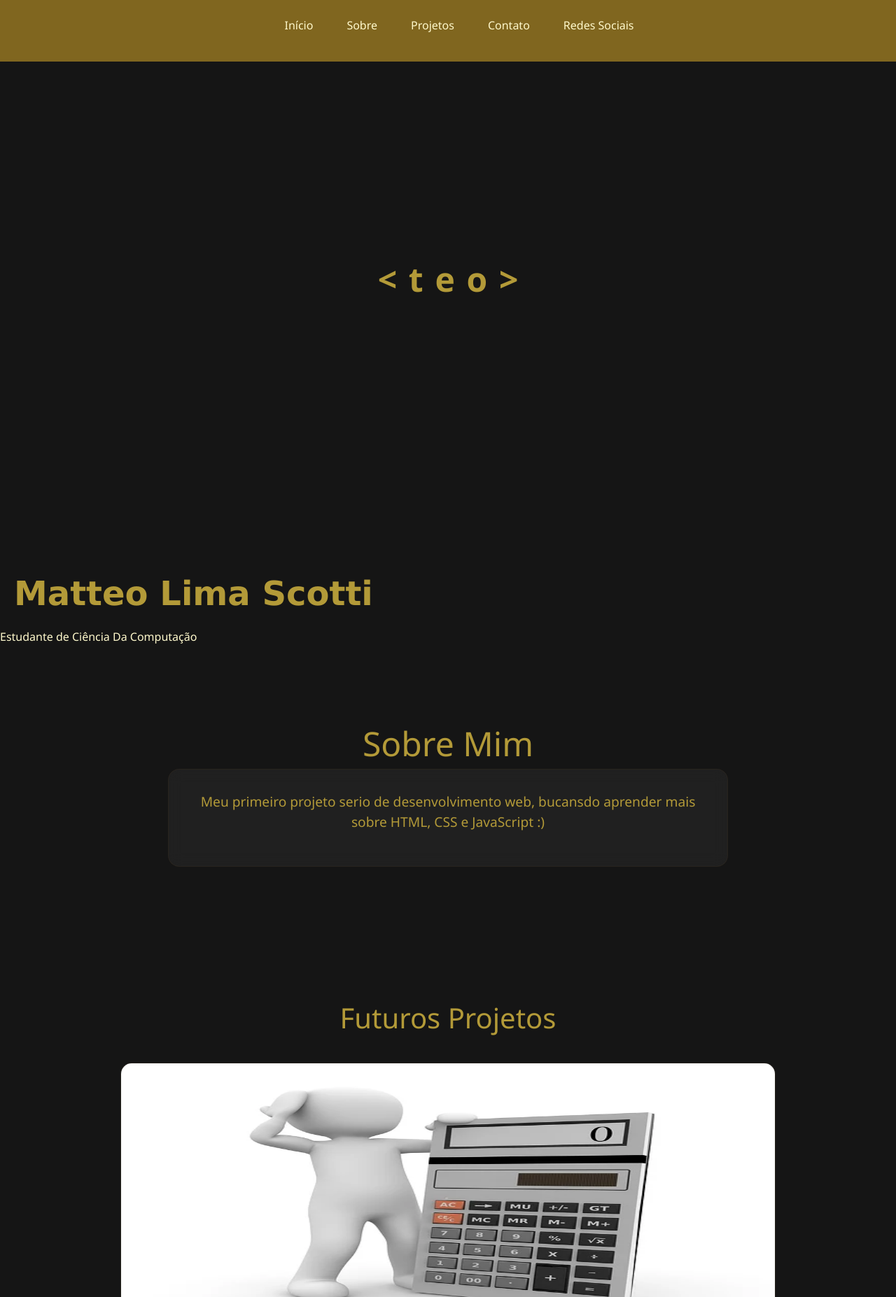
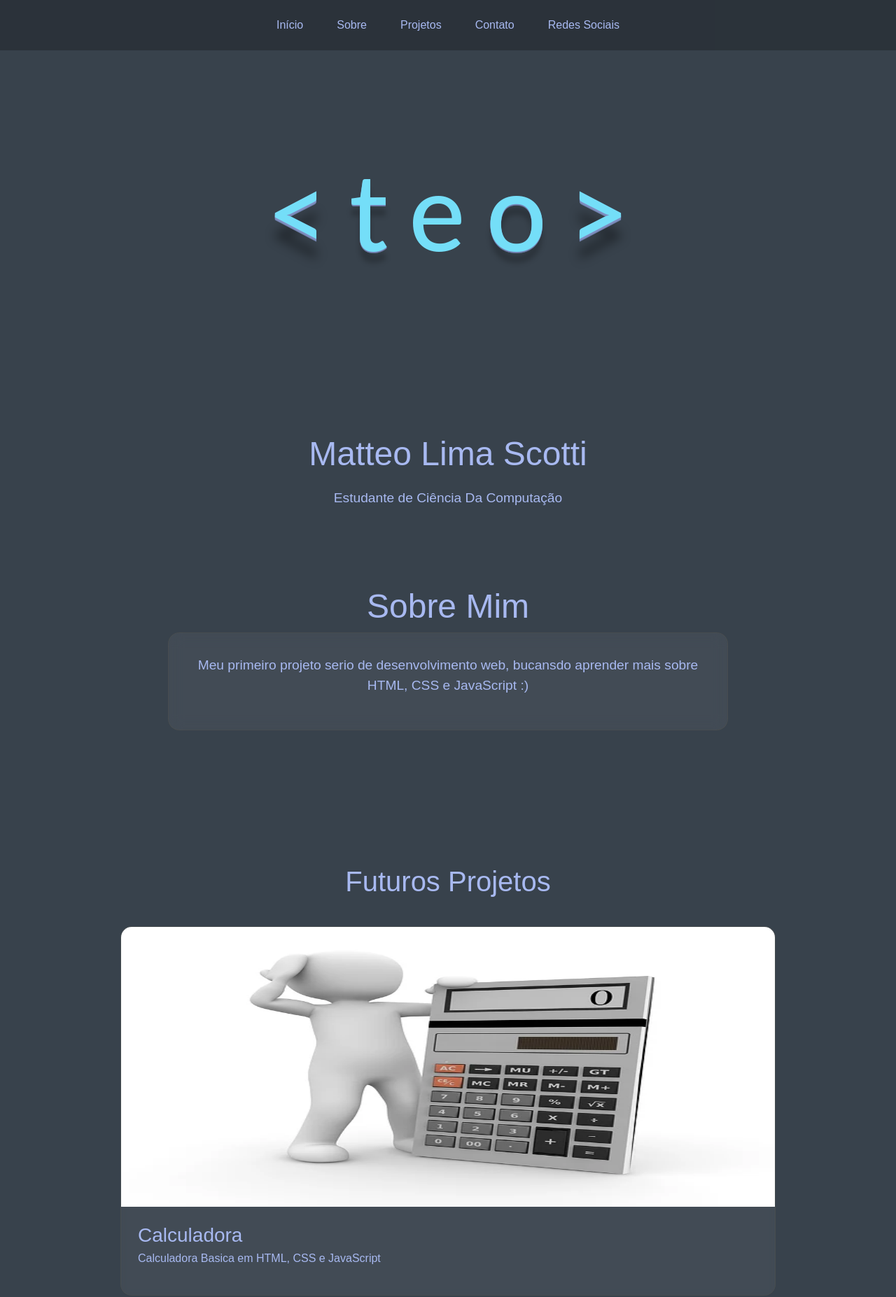
Before and after one commit to TeoZ08/antigo-portfolio, a plain HTML site: page index.html in a window 1280 px wide. Shown: the top 1854 px of the page at 70% size. Drawn offline with nearby package versions, Linux system fonts and the light colour scheme.

Commit message:
Update style.css

```diff
--- a/style.css
+++ b/style.css
@@ -1,156 +1,249 @@
-*{
+* {
   margin: 0;
   padding: 0;
   box-sizing: border-box;
-    font-family: 'Segoe UI', Tahoma, Geneva, Verdana, sans-serif;
+  /*font-family: "Segoe UI", Tahoma, Geneva, Verdana, sans-serif;*/
+  font-family: poppins, sans-serif;
   border: 0;
   vertical-align: baseline;
 }
 
-html{
+@media (max-width: 768px) {
+  .navegacao {
+    position: static;
+    top: 0;
+    background-color: rgba(155, 123, 34, 0.8);
+    width: 100%;
+    z-index: 100; /*garante que a barra de navegação fique acima de outros elementos*/
+    padding: 1rem; /*adiciona espaçamento interno*/
+  }
+
+  .menu {
+    flex-direction: row;
+    overflow-x: auto; /*permite rolagem horizontal se os itens excederem a largura da tela*/
+    white-space: nowrap; /*impede que os itens quebrem para a próxima linha*/
+    gap: 1rem;
+    padding: 0 1rem;
+  }
+
+  .menu-link {
+    font-size: 1rem;
+  }
+  main > h1 {
+    font-size: 2rem;
+  }
+}
+
+html {
   scroll-behavior: smooth;
 }
 
 :root {
-    --primaria: #151515;
-    --secundaria: #ffde22;
-    --escuro: #151515;
+  --secundaria: #b67ed6;
+  --fundo: #38424c;
+  --escuro: #3a2b37;
   --maisescuro: #0a0a0a;
-    --claro: #fff9cc;
+  --fonte: #a8b9f1;
   --vidro: rgba(184, 125, 17, 0.05);
-    --sombra: rgba(247, 231, 20, 0.3);
+  --sombra: rgba(207, 0, 207, 0.3);
 }
 
-
-body{
-    background-color: var(--escuro);
-    color: var(--claro);
+body {
+  background: var(--fundo);
+  color: var(--fonte);
 }
 
-.navegacao{
+.navegacao {
   position: fixed; /*fixa a barra de navegação no topo da página*/
   top: 0;
-    background-color: rgba(155, 123, 34, 0.8);
+  background-color: rgba(0, 0, 0, 0.233);
   width: 100%;
   z-index: 100; /*garante que a barra de navegação fique acima de outros elementos*/
-    padding: 1.5rem ; /*adiciona espaçamento interno*/
+  padding: 1.5rem; /*adiciona espaçamento interno*/
+  color: var(--fonte); /*define a cor do texto da barra de navegação*/
 }
 
-.menu{
+.menu {
+  margin: 0;
+  padding: 0;
   display: flex; /*usa flexbox para alinhar os itens horizontalmente*/
   justify-content: center; /*centraliza os itens horizontalmente*/
   list-style: none; /*remove os marcadores da lista*/
   gap: 3rem; /*adiciona espaçamento entre os itens do menu*/
 }
 
-.menu-link{
+.menu-link {
   text-decoration: none; /*remove o sublinhado dos links*/
-    color: var(--claro); /*define a cor do texto dos links*/
-    font-weight: 500; /*define o peso da fonte dos links*/
+  font-weight: 500;
   position: relative;
   padding: 0.5rem 0; /*adiciona espaçamento interno vertical aos links*/
+  color: var(--fonte); /*define a cor do texto dos links*/
+  font-size: 1rem; /*define o tamanho da fonte dos links*/
 }
 
 /*after -> antes/ before -> depois*/
-.menu-link::after{
-    content: ''; /*cria um pseudo-elemento vazio*/
+.menu-link::after {
+  content: ""; /*cria um pseudo-elemento vazio*/
   position: absolute; /*posiciona o pseudo-elemento de forma absoluta em relação ao link*/
   width: 0; /*define a largura do pseudo-elemento como 100% do link*/
   height: 2px; /*define a altura do pseudo-elemento*/
   bottom: 0; /*posiciona o pseudo-elemento na parte inferior do link*/
   left: 0; /*alinha o pseudo-elemento à esquerda do link*/
-    background: #f4d03f; /*define a cor de fundo do pseudo-elemento*/
+  background: #000000; /*define a cor de fundo do pseudo-elemento*/
   transition: width 0.5s ease; /*adiciona uma transição suave para a expansão da largura*/
 }
 
-.menu-link:hover::after{
+.menu-link:hover::after {
   width: 100%; /*ao passar o mouse, a largura do pseudo-elemento se expande para 100% do link*/
 }
 
-.cabecalho{
-    min-height: 100vh; /*define a altura mínima do cabeçalho como 100% da altura da janela de visualização*/
+.cabecalho {
+  height: 600px;
   display: flex; /*usa flexbox para alinhar os itens dentro do cabeçalho*/
   justify-content: center; /*centraliza os itens horizontalmente*/
   align-items: center; /*centraliza os itens verticalmente*/
   flex-direction: column; /*alinha os itens em uma coluna --- Se eu quisesse em linha, usaria ROW*/
 }
 
-.foto-perfil{
-    width: 350px;
-    height: 350px;
-    box-shadow: 0 0 20px rgba(247, 231, 20, 0.3); /*adiciona uma sombra ao redor da imagem*/
-    border-radius: 50%; /*torna a imagem circular*/
-    object-fit: cover; /*cobre todo o espaço da imagem sem distorção*/
-    border: 4px solid var(--vidro); /*adiciona uma borda ao redor da imagem*/
-    animation: flutuar 5s ease-in-out infinite;
-    z-index: 1; /*garante que a borda animada fique acima de outros elementos*/
-
+.container-logo {
+  width: 300px; /*define a largura do contêiner da imagem*/
+  height: 300px; /*define a altura do contêiner da imagem*/
+  overflow: hidden; /*oculta qualquer conteúdo que exceda os limites do contêiner*/
+  width: 100%; /*define a largura do contêiner como 100% do elemento pai*/
+  padding: 0; /*remove o preenchimento do contêiner*/
+  margin: 0; /*remove a margem do contêiner*/
 }
 
-h1{
-    font-size: 3rem; /*define o tamanho da fonte do título*/
-    color: #b39a38;
-    font-weight: bold; /*define o peso da fonte do título como negrito*/
-    margin: 20px; /*adiciona espaçamento acima do título*/
-    font-family: 'Lucida Sans', 'Lucida Sans Regular', 'Lucida Grande', 'Lucida Sans Unicode', Geneva, Verdana, sans-serif; /*define a família da fonte do título*/
-
+span {
+  font-family: "Lato", sans-serif;
+  user-select: none;
+  position: relative;
+  display: inline-block;
+  text-shadow: 0 1px 0 #8190c4, 0 2px 0 #8190c4, 0 3px 0 #8190c4,
+    0 4px 0 #8190c4, 0 5px 0 #8190c4, 6px 0 transparent,
+    0 7px transparent 0 8px 0 transparent, 0 10px 10px rgba(0, 0, 0.5);
+  animation: bounce 0.6s ease-out infinite alternate;
 }
 
-.cabecalho-sub-titulo{
-    font-size: 1.2rem; /*define o tamanho da fonte do subtítulo*/
-    color: #b39a38;
+h1 span:nth-child(2) {
+  animation-delay: 0.1s;
+}
+h1 span:nth-child(3) {
+  animation-delay: 0.2s;
+}
+h1 span:nth-child(4) {
+  animation-delay: 0.3s;
+}
+h1 span:nth-child(5) {
+  animation-delay: 0.4s;
 }
 
-.sobre{
+@keyframes bounce {
+  100% {
+    top: -20px;
+    text-shadow: 0 1px 0 #8190c4, 0 2px 0 #8190c4, 0 3px 0 #8190c4,
+      0 4px 0 #8190c4, 0 5px 0 #8190c4, 0 6px 0 #8190c4, 0 7px 0 #8190c4,
+      0 8px 0 #8190c4, 0 9px 0 #8190c4, 0 60px 30px rgba(0, 0, 0, 0.8);
+  }
+}
+
+.logo {
+  width: 100%; /*define a largura da imagem como 100% do contêiner*/
+  height: 100%; /*define a altura da imagem como 100% do contêiner*/
+  display: flex;
+  align-items: center;
+  justify-content: center;
+  gap: 30px; /*adiciona espaçamento entre os itens dentro do contêiner*/
+  font-size: 9.5rem;
+  color: rgb(116, 222, 248);
+}
+
+/*.foto-perfil {
+  width: 300px;
+  height: 300px;
+  box-shadow: 0 0 20px rgba(100, 190, 241, 0.63); /*adiciona uma sombra ao redor da imagem*
+  border-radius: 50%; /*torna a imagem circular*
+  object-fit: cover; /*cobre todo o espaço da imagem sem distorção*
+  border: 4px solid var(--vidro); /*adiciona uma borda ao redor da imagem*
+  animation: flutuar 5s ease-in-out infinite;
+  z-index: 1; /*garante que a borda animada fique acima de outros elementos*
+} */
+.conteiner-logo {
+  background: red;
+  width: 300px; /*define a largura do contêiner da imagem*/
+  height: 300px; /*define a altura do contêiner da imagem*/
+  box-shadow: 0 0 20px rgba(100, 190, 241, 0.63); /*adiciona uma sombra ao redor do contêiner*/
+  border-radius: 50%; /*torna o contêiner circular*/
+  overflow: hidden; /*oculta qualquer conteúdo que exceda os limites do contêiner*/
+}
+
+.apresentacao {
+  display: flex;
+  align-items: center;
+  justify-content: center;
+  flex-direction: column;
+}
+
+.apresentacao-titulo {
+  font-size: 3rem; /*define o tamanho da fonte do título*/
+  margin: 20px; /*adiciona espaçamento acima do título*/
+}
+
+.apresentacao-sub-titulo {
+  font-size: 1.2rem; /*define o tamanho da fonte do subtítulo*/
+}
+
+.sobre {
   padding: 6rem 2rem; /*adiciona espaçamento interno ao redor da seção "Sobre"*/
 }
 
-.sobre-titulo{
+.sobre-titulo {
   font-size: 3rem; /*define o tamanho da fonte do título da seção "Sobre"*/
-    color: #b39a38;
   text-align: center; /*centraliza o texto do título*/
 }
 
-.sobre-caixa{
+.sobre-caixa {
   padding: 2rem;
   max-width: 800px; /*define a largura máxima da caixa de texto*/
   margin: 0 auto; /*centraliza a caixa de texto horizontalmente*/
   border-radius: 16px; /*arredonda os cantos da caixa de texto*/
   border: 1px solid var(--vidro); /*adiciona uma borda ao redor da caixa de texto*/
-    backdrop-filter: blur(10px); /*aplica um efeito de desfoque ao fundo da caixa de texto*/
+  backdrop-filter: blur(
+    10px
+  ); /*aplica um efeito de desfoque ao fundo da caixa de texto*/
   background: rgba(255, 255, 255, 0.05);
 }
 
-.sobre-paragrafo{
+.sobre-paragrafo {
   text-align: center; /*centraliza o texto do parágrafo*/
   font-size: 1.2rem; /*define o tamanho da fonte do parágrafo*/
-    color: #b39a38;
 }
 
-.projetos{
+.projetos {
   padding: 6rem 2rem; /*adiciona espaçamento interno ao redor da seção "Projetos"*/
 }
 
-.projetos-imagem{
+.projetos-imagem {
   width: 100%;
   height: 400px;
-    box-shadow: 0 0 20px rgba(247, 231, 20, 0.3); /*adiciona uma sombra ao redor da imagem*/
 }
 
-.projetos-titulo{
+.projetos-titulo {
   text-align: center; /*centraliza o texto do título*/
   font-size: 2.5rem; /*define o tamanho da fonte do título*/
-    color: #b39a38;
 }
 
-.projetos-card:hover{
-    box-shadow: 0 10px 20px rgba(247, 231, 20, 0.3);; /*adiciona uma sombra ao redor do cartão de projeto ao passar o mouse*/
+.projetos-card:hover {
+  box-shadow: 0 10px 20px rgba(115, 139, 218, 0.493); /*adiciona uma sombra ao redor do cartão de projeto ao passar o mouse*/
   transform: translateY(10px) scale(1.03); /*move o cartão para baixo e aumenta ligeiramente o tamanho ao passar o mouse*/
 }
 
-.projetos-caixa{
+.projetos-caixa {
   display: grid;
-    grid-template-columns: repeat(auto-fit, minmax(300px, 1fr)); /*cria um layout de grade responsivo com colunas de tamanho mínimo de 300px*/
+  grid-template-columns: repeat(
+    auto-fit,
+    minmax(300px, 1fr)
+  ); /*cria um layout de grade responsivo com colunas de tamanho mínimo de 300px*/
   max-width: 1000px; /*define a largura máxima da caixa de projetos*/
   object-fit: cover;
   margin: 0 auto; /*centraliza a caixa de projetos horizontalmente*/
@@ -159,173 +252,173 @@ h1{
   border-radius: 20px; /*arredonda os cantos da caixa de projetos*/
 }
 
-.projetos-card{
+.projetos-card {
   background: rgba(255, 255, 255, 0.05);
   border-radius: 16px; /*arredonda os cantos do cartão de projeto*/
-    backdrop-filter: blur(5px); /*aplica um efeito de desfoque ao fundo do cartão de projeto*/
+  backdrop-filter: blur(
+    5px
+  ); /*aplica um efeito de desfoque ao fundo do cartão de projeto*/
   border: 1px solid var(--vidro); /*adiciona uma borda ao redor do cartão de projeto*/
   overflow: hidden;
   transition: all 0.3s ease; /*adiciona uma transição suave para o efeito de hover*/
-    cursor: pointer; /*muda o cursor para indicar que o cartão é clicável*/
   position: relative; /*define o posicionamento relativo para permitir o uso de pseudo-elementos*/
 }
 
-.info-projetos{
+.info-projetos {
   margin-bottom: 5px;
 }
 
-.caixa-texto-projetos{
+.caixa-texto-projetos {
   padding: 1.5rem; /*adiciona espaçamento interno ao redor do texto do projeto*/
-    color: #b39a38;
 }
 
-.paragrafro-projetos{
-    color: rgba(194, 191, 11, 0.548); /*define a cor do texto do parágrafo do projeto*/
+.paragrafro-projetos {
   line-height: 1.25rem;
-
 }
 
-.contatos{
+.contatos {
   padding: 6rem 2rem; /*adiciona espaçamento interno ao redor da seção "Contato"*/
 }
 
-.contatos-titulo{
+.contatos-titulo {
   text-align: center; /*centraliza o texto do título*/
   font-size: 2.5rem; /*define o tamanho da fonte do título*/
   margin-bottom: 50px; /*adiciona espaçamento abaixo do título*/
-    color: #b39a38;
 }
 
-.formulario-contato{
+.formulario-contato {
   max-width: 600px; /*define a largura máxima do formulário de contato*/
   margin: 0 auto; /*centraliza o formulário horizontalmente*/
   background: rgba(255, 255, 255, 0.05);
-    backdrop-filter: blur(5px); /*aplica um efeito de desfoque ao fundo do formulário*/
+  backdrop-filter: blur(
+    5px
+  ); /*aplica um efeito de desfoque ao fundo do formulário*/
   padding: 2rem; /*adiciona espaçamento interno ao redor do formulário*/
   border-radius: 16px; /*arredonda os cantos do formulário*/
   border: 1px solid var(--vidro); /*adiciona uma borda ao redor do formulário*/
 }
 
-
-
-.campo-form{
+.campo-form {
   width: 100%; /*define a largura do campo de formulário como 100% do contêiner pai*/
   padding: 1rem; /*adiciona espaçamento interno ao redor do campo de formulário*/
   border-radius: 8px; /*arredonda os cantos do campo de formulário*/
   border: 1px solid var(--vidro); /*adiciona uma borda ao redor do campo de formulário*/
-    color: var(--claro); /*define a cor do texto do campo de formulário*/
-    background: rgba(255, 255, 255, 0.05); /*define o fundo do campo de formulário com um efeito de vidro*/
+  background: rgba(
+    255,
+    255,
+    255,
+    0.05
+  ); /*define o fundo do campo de formulário com um efeito de vidro*/
   outline: none; /*remove o contorno padrão do campo de formulário*/
+  color: var(--fonte);
 }
 
-.campo-form:focus{
-    border-color: var(--secundaria); /*altera a cor da borda do campo de formulário ao receber foco*/
+.campo-form:focus {
+  border-color: var(
+    --fonte
+  ); /*altera a cor da borda do campo de formulário ao receber foco*/
   box-shadow: 0 0 10px var(--escuro); /*adiciona uma sombra ao redor do campo de formulário ao receber foco*/
 }
 
-.grupo-form{
+.grupo-form {
   margin-bottom: 1.5rem; /*adiciona espaçamento abaixo do grupo de campos do formulário*/
 }
 
-.botao-form{
-    color: var(--claro); /*define a cor do texto do botão*/
+.botao-form {
   padding: 1rem 2rem; /*adiciona espaçamento interno ao redor do botão*/
-    background: #7d6608;
+  background: var(--maisescuro);
   border: none; /*remove a borda padrão do botão*/
   border-radius: 8px; /*arredonda os cantos do botão*/
   cursor: pointer; /*muda o cursor para indicar que o botão é clicável*/
   font-weight: bold; /*define o peso da fonte do botão como negrito*/
   width: 100%; /*define a largura do botão como 100% do contêiner pai*/
   transition: all 0.3s ease; /*adiciona uma transição suave para o efeito de hover*/
+  color: var(--fonte);
 }
 
-.botao-form:hover{
+.botao-form:hover {
   transform: translateY(-4px); /*move o botão para cima ao passar o mouse*/
-    box-shadow: 0 10px 20px var(--sombra) ; /*adiciona uma sombra ao redor do botão ao passar o mouse*/
+  box-shadow: 0 10px 20px var(--fonte); /*adiciona uma sombra ao redor do botão ao passar o mouse*/
 }
 
-
-
 @keyframes flutuar {
-    0%, 100% {
+  0%,
+  100% {
     transform: translateY(0);
-
   }
 
-    50%{
+  50% {
     transform: translateY(-20px);
   }
-
 }
 
-.rodape{
-    background-color: rgba(141, 133, 25, 0.336);
+.rodape {
+  background-color: rgba(67, 82, 167, 0.164);
   text-align: center; /*centraliza o texto do rodapé*/
   position: relative; /*define o posicionamento relativo para permitir o uso de pseudo-elementos*/
   height: auto; /*define a altura do rodapé*/
   gap: 20px;
   padding: 20px; /*adiciona espaçamento interno ao redor do rodapé*/
   margin-top: 40px;
-
 }
 
-.rodape-texto{
-    color: #e2d6a7c9; /*define a cor do texto do rodapé*/
+.rodape-texto {
   font-size: 1.5rem; /*define o tamanho da fonte do texto do rodapé*/
   padding: 1rem; /*adiciona espaçamento interno ao redor do texto do rodapé*/
 }
 
-.redes-sociais{
+.redes-sociais {
   z-index: 1000; /*garante que a lista de redes sociais fique acima de outros elementos*/
 }
 
-.lista-rede-social{
+.lista-rede-social {
   display: block;
   flex-direction: row;
   gap: 30px;
 }
 
-.item-rede-social{
+.item-rede-social {
   list-style: none; /*remove os marcadores da lista*/
   display: inline-block; /*exibe os itens da lista como blocos em linha*/
   margin: 0 25px; /*adiciona espaçamento horizontal entre os itens da lista*/
-
 }
 
-
-
-.icone-rede-social{
+.icone-rede-social {
   height: 50px; /*define a altura dos ícones*/
   width: 50px; /*define a largura dos ícones*/
   cursor: pointer; /*muda o cursor para indicar que os ícones são clicáveis*/
-
 }
 
-.icone-rede-social:hover{
+.icone-rede-social:hover {
   transform: scale(1.2); /*aumenta o tamanho do ícone ao passar o mouse*/
   transition: all 0.3s ease; /*adiciona uma transição suave para o efeito de hover*/
 }
 
-
 .icone-rede-social::before {
-  content: '';
+  content: "";
   position: absolute;
   width: 100%;
   height: 100%;
-  transition: .5s;
-  transform: scale(.9);
+  transition: 0.5s;
+  transform: scale(0.9);
   z-index: -1;
 }
 
 .icone-rede-social:hover::before {
   transform: scale(1.1);
-  box-shadow: 0 0 15px #ffee10;
+  box-shadow: 0 0 15px var(--fonte);
   border-radius: 50%;
 }
 
 .icone-rede-social:hover {
-  color: #ffee10;
-  box-shadow: 0 0 5px #ffee10;
-  text-shadow: 0 0 5px #ffee10;
+  color: var(--fonte);
+  box-shadow: 0 0 5px var(--fonte);
+  text-shadow: 0 0 5px var(--fonte);
   border-radius: 50%;
 }
+
+.rodape-autoria {
+  font-size: 1rem;
+  font-weight: bold; /*define o peso da fonte do texto de autoria*/
+  padding-top: 1rem; /*adiciona espaçamento interno ao redor do texto de autoria*/
+}
```
Lines whose indentation alone changed are shown as unchanged.
